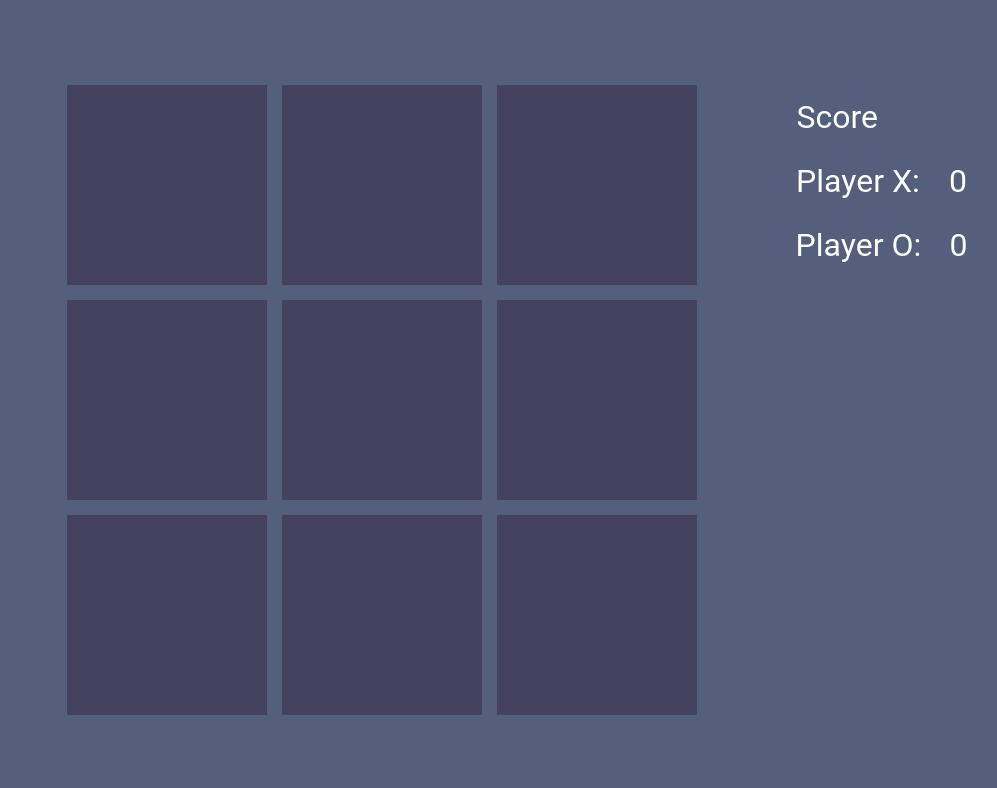
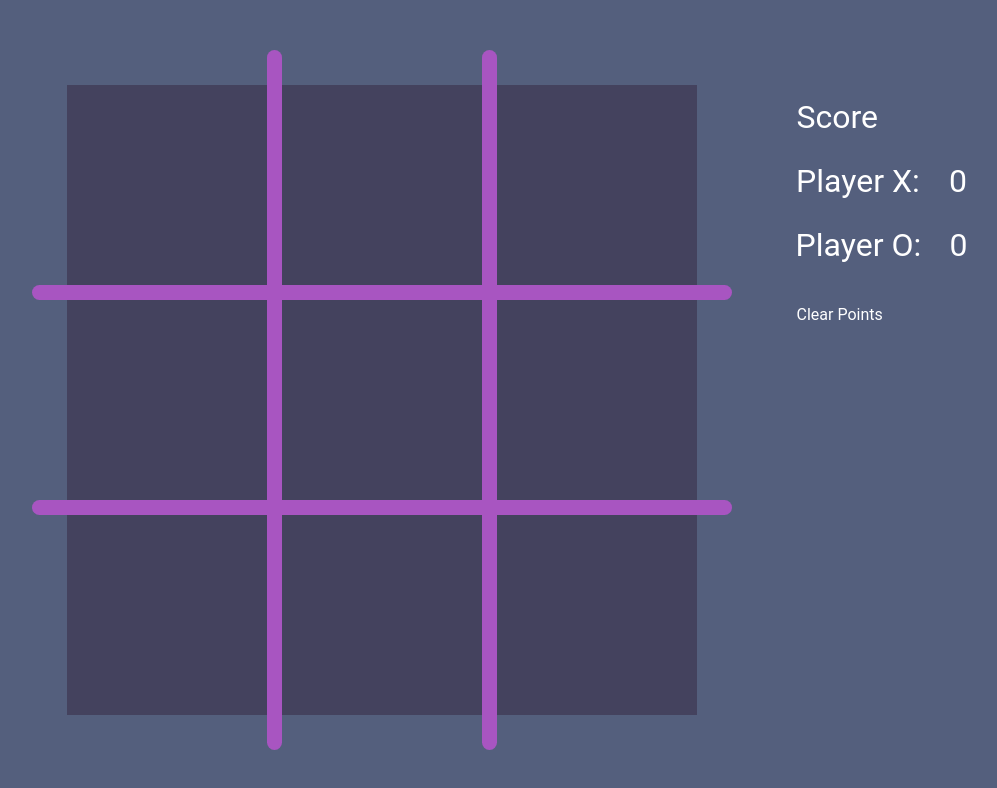
Before and after one commit to vmd94work/tic-tac, a React (Create React App) app: page / in a window 1280 px wide. Shown: the top 788 px of the page, without its empty margins (116-1113 px from the left). Built offline with nearby package versions, Linux system fonts and the light colour scheme.

Commit message:
tictac toe game

```diff
--- a/src/component/Square/Square.css
+++ b/src/component/Square/Square.css
@@ -5,6 +5,7 @@
   justify-content: center;
   grid-gap: 15px;
   border-radius: 10px;
+  position: relative;
 }
 .square {
   background-color: var(--primery);
@@ -20,3 +21,33 @@
 .square__active {
   cursor: no-drop;
 }
+.grid__block {
+  position: relative;
+}
+.vertical {
+  display: flex;
+  flex-direction: row;
+  position: absolute;
+  top: -35px;
+  left: 200px;
+}
+.vl:nth-last-child(n + 2) {
+  border-left: 15px solid #a855c1;
+  margin-right: 200px;
+  height: 700px;
+  border-radius: 10px;
+}
+.horizontal {
+  display: flex;
+  flex-direction: row;
+  position: absolute;
+  transform: rotate(90deg);
+  top: 65px;
+  left: 100px;
+}
+.hz:nth-last-child(n + 2) {
+  border-left: 15px solid #a855c1;
+  height: 700px;
+  margin-right: 200px;
+  border-radius: 10px;
+}
--- a/src/component/Square/Square.js
+++ b/src/component/Square/Square.js
@@ -3,11 +3,30 @@ import "./Square.css";
 
 const Square = ({ clickedArray, handleClick }) => {
   return (
+    <div>
+      <div className="board__grid">
+        <div className="grid__block">
+          <div className="vertical">
+            <div className="vl"></div>
+            <div className="vl"></div>
+            <div className="vl"></div>
+          </div>
+          <div className="horizontal">
+            <div className="hz"></div>
+            <div className="hz"></div>
+            <div className="hz"></div>
+          </div>
+        </div>
+      </div>
       <div className="board">
         {clickedArray.map((item, idx) => {
           if (item === "") {
             return (
-            <div className="square" key={idx} onClick={() => handleClick(idx)}>
+              <div
+                className="square"
+                key={idx}
+                onClick={() => handleClick(idx)}
+              >
                 {item}
               </div>
             );
@@ -20,6 +39,7 @@ const Square = ({ clickedArray, handleClick }) => {
           }
         })}
       </div>
+    </div>
   );
 };
 
--- a/src/component/Table/Table.css
+++ b/src/component/Table/Table.css
@@ -15,3 +15,6 @@
   display: flex;
   justify-content: space-between;
 }
+.fz-small {
+  font-size: 1rem !important;
+}
--- a/src/component/Table/Table.js
+++ b/src/component/Table/Table.js
@@ -1,7 +1,7 @@
 import React from "react";
 import "./Table.css";
 
-const Table = ({ winCount }) => {
+const Table = ({ winCount, clearHistory }) => {
   return (
     <div className="table">
       <span className="table__title">Score</span>
@@ -13,6 +13,9 @@ const Table = ({ winCount }) => {
         <span className="player__name">Player O:</span>
         <span className="player__score">{winCount.O}</span>
       </div>
+      <button className="fz-small btn" onClick={clearHistory}>
+        Clear Points
+      </button>
     </div>
   );
 };
--- a/src/component/TicTacToe/TicTacToe.js
+++ b/src/component/TicTacToe/TicTacToe.js
@@ -62,6 +62,18 @@ const Tictactoe = () => {
   }
   gameOver();
 
+  function restartGame() {
+    setGrid(Array(9).fill(EMPTY));
+    setGameFinished(false);
+    setPlayer(false);
+    setDraw(false);
+  }
+
+  function clearHistory() {
+    setwinCount({ X: 0, O: 0 });
+    restartGame();
+  }
+
   function handleClick(id) {
     setGrid(
       grid.map((item, idx) => {
@@ -82,8 +94,15 @@ const Tictactoe = () => {
   return (
     <div className="tic-tac-toe">
       <Square clickedArray={grid} handleClick={handleClick} />
-      <Table winCount={winCount} />
-      {gameFinished && <Winpopup />}
+      <Table winCount={winCount} clearHistory={clearHistory} />
+      {gameFinished && (
+        <Winpopup
+          restartGame={restartGame}
+          draw={draw}
+          player={player}
+          clearHistory={clearHistory}
+        />
+      )}
     </div>
   );
 };
--- a/src/component/WinPopUp/Winpopup.js
+++ b/src/component/WinPopUp/Winpopup.js
@@ -1,13 +1,20 @@
 import React from "react";
 import "./WinPopUp.css";
 
-const Winpopup = () => {
+const Winpopup = ({ restartGame, draw, player, clearHistory }) => {
   return (
     <div className="popup__background">
       <div className="win__popup">
-        <h2 className="winner">Winner</h2>
-        <button className="btn">Restart Game</button>
-        <button className="btn">Clear Points</button>
+        <h2 className="winner">
+          {draw && <span>This is DRAWWWW!!</span>}
+          {!draw && <span>{player ? "X WIN" : "O WIN"}</span>}
+        </h2>
+        <button className="btn" onClick={restartGame}>
+          Restart Game
+        </button>
+        <button className="btn" onClick={clearHistory}>
+          Clear Points
+        </button>
       </div>
     </div>
   );
```
Lines whose indentation alone changed are shown as unchanged.
